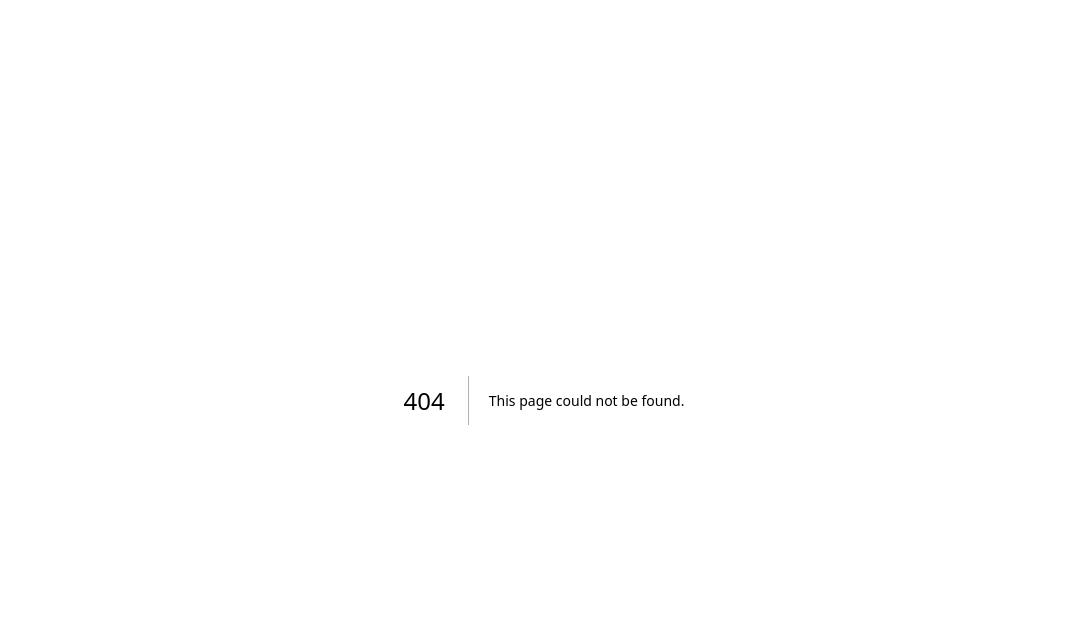
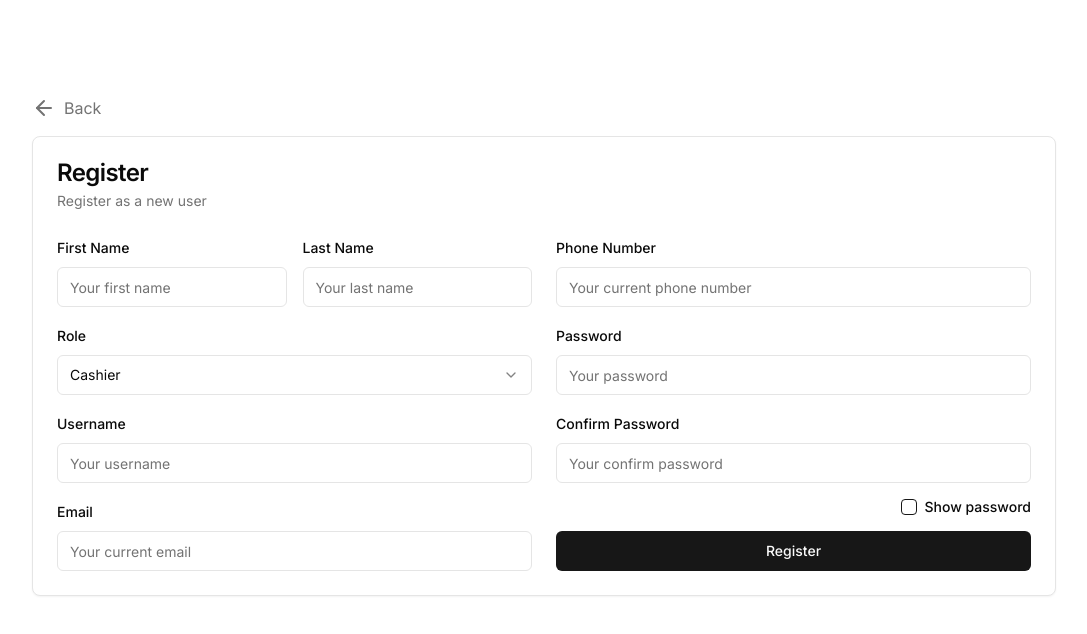
Before and after one commit to zidanhafiz/kohi-admin, a Next.js app: page /register in a window 1280 px wide. Before the commit this address had no page. Shown: the top 634 px of the page, without its empty margins (96-1183 px from the left). Built offline with nearby package versions, Linux system fonts and the light colour scheme.

Commit message:
feat: create register page

```diff
--- a/app/page.tsx
+++ b/app/page.tsx
@@ -9,6 +9,7 @@ import { useForm } from "react-hook-form";
 import { z } from "zod";
 import { useState } from "react";
 import { Checkbox } from "@/components/ui/checkbox";
+import Link from "next/link";
 
 const formSchema = z.object({
   username: z.string().min(5, {
@@ -46,6 +47,7 @@ export default function Home() {
           />
         </TabsContent>
       </Tabs>
+      <Link href='/register' className="w-fit block my-4 mx-auto text-center text-sm text-neutral-500">Create new account</Link>
     </main>
   );
 }
--- /dev/null
+++ b/app/register/page.tsx
@@ -0,0 +1,243 @@
+"use client";
+import { Button } from "@/components/ui/button";
+import { Card, CardContent, CardDescription, CardHeader, CardTitle } from "@/components/ui/card";
+import { Input } from "@/components/ui/input";
+import { Form, FormControl, FormField, FormItem, FormLabel, FormMessage } from "@/components/ui/form";
+import { zodResolver } from "@hookform/resolvers/zod";
+import { useForm } from "react-hook-form";
+import { z } from "zod";
+import { useState } from "react";
+import { Checkbox } from "@/components/ui/checkbox";
+import { Select, SelectContent, SelectItem, SelectTrigger, SelectValue } from "@/components/ui/select";
+import BackHomeButton from "@/components/BackHomeButton";
+
+const formSchema = z
+  .object({
+    firstName: z.string().min(2, {
+      message: "First name must be at least 2 characters.",
+    }),
+    lastName: z.string().min(2, {
+      message: "Last name must be at least 2 characters.",
+    }),
+    username: z.string().min(5, {
+      message: "Username must be at least 5 characters.",
+    }),
+    email: z.string().email({
+      message: "Invalid email address.",
+    }),
+    phone: z.string().min(10, {
+      message: "Phone number must be at least 10 characters.",
+    }),
+    password: z.string().min(8, {
+      message: "Password must be at least 8 characters.",
+    }),
+    confirmPassword: z.string().min(8, {
+      message: "Confirm password must be at least 8 characters.",
+    }),
+    role: z.enum(["cashier", "admin"]),
+  })
+  .refine((data) => data.password === data.confirmPassword, {
+    message: "Password and confirm password must be the same.",
+    path: ["confirmPassword"],
+  });
+
+type FormSchema = z.infer<typeof formSchema>;
+
+const RegisterPage = () => {
+  const [showPassword, setShowPassword] = useState<boolean>(false);
+  const form = useForm<FormSchema>({
+    resolver: zodResolver(formSchema),
+    defaultValues: {
+      firstName: "",
+      lastName: "",
+      username: "",
+      email: "",
+      phone: "",
+      password: "",
+      confirmPassword: "",
+      role: "cashier",
+    },
+  });
+
+  const onSubmit = (values: FormSchema) => {
+    console.log("hello world")
+    console.log(values);
+  };
+
+  return (
+    <div className="p-6 grid justify-center lg:py-20">
+      <BackHomeButton />
+      <Card className='max-w-5xl'>
+        <CardHeader>
+          <CardTitle>Register</CardTitle>
+          <CardDescription>Register as a new user</CardDescription>
+        </CardHeader>
+        <CardContent>
+          <Form {...form}>
+            <form
+              onSubmit={form.handleSubmit(onSubmit)}
+              className='grid md:grid-cols-2 gap-x-6 gap-y-4'
+            >
+              <section className="grid gap-y-4">
+                <section className="grid grid-cols-2 gap-x-4">
+                  <FormField
+                    control={form.control}
+                    name='firstName'
+                    render={({ field }) => (
+                      <FormItem>
+                        <FormLabel>First Name</FormLabel>
+                        <FormControl>
+                          <Input
+                            placeholder='Your first name'
+                            {...field}
+                          />
+                        </FormControl>
+                        <FormMessage />
+                      </FormItem>
+                    )}
+                  />
+                  <FormField
+                    control={form.control}
+                    name='lastName'
+                    render={({ field }) => (
+                      <FormItem>
+                        <FormLabel>Last Name</FormLabel>
+                        <FormControl>
+                          <Input
+                            placeholder='Your last name'
+                            {...field}
+                          />
+                        </FormControl>
+                        <FormMessage />
+                      </FormItem>
+                    )}
+                  />
+                </section>
+                <FormField
+                  control={form.control}
+                  name='role'
+                  render={({ field }) => (
+                    <FormItem>
+                      <FormLabel>Role</FormLabel>
+                      <Select
+                        onValueChange={field.onChange}
+                        defaultValue={field.value}
+                      >
+                        <FormControl>
+                          <SelectTrigger>
+                            <SelectValue placeholder='Select a role' />
+                          </SelectTrigger>
+                        </FormControl>
+                        <SelectContent>
+                          <SelectItem value='cashier'>Cashier</SelectItem>
+                          <SelectItem value='admin'>Admin</SelectItem>
+                        </SelectContent>
+                      </Select>
+                      <FormMessage />
+                    </FormItem>
+                  )}
+                />
+                <FormField
+                  control={form.control}
+                  name='username'
+                  render={({ field }) => (
+                    <FormItem>
+                      <FormLabel>Username</FormLabel>
+                      <FormControl>
+                        <Input
+                          placeholder='Your username'
+                          {...field}
+                        />
+                      </FormControl>
+                      <FormMessage />
+                    </FormItem>
+                  )}
+                />
+                <FormField
+                  control={form.control}
+                  name='email'
+                  render={({ field }) => (
+                    <FormItem>
+                      <FormLabel>Email</FormLabel>
+                      <FormControl>
+                        <Input
+                          type='email'
+                          placeholder='Your current email'
+                          {...field}
+                        />
+                      </FormControl>
+                      <FormMessage />
+                    </FormItem>
+                  )}
+                />
+              </section>
+              <section className="grid gap-y-4">
+                <FormField
+                  control={form.control}
+                  name='phone'
+                  render={({ field }) => (
+                    <FormItem>
+                      <FormLabel>Phone Number</FormLabel>
+                      <FormControl>
+                        <Input
+                          placeholder='Your current phone number'
+                          {...field}
+                        />
+                      </FormControl>
+                      <FormMessage />
+                    </FormItem>
+                  )}
+                />
+                <FormField
+                  control={form.control}
+                  name='password'
+                  render={({ field }) => (
+                    <FormItem>
+                      <FormLabel>Password</FormLabel>
+                      <FormControl>
+                        <Input
+                          type={showPassword ? "text" : "password"}
+                          placeholder='Your password'
+                          {...field}
+                        />
+                      </FormControl>
+                      <FormMessage />
+                    </FormItem>
+                  )}
+                />
+                <FormField
+                  control={form.control}
+                  name='confirmPassword'
+                  render={({ field }) => (
+                    <FormItem>
+                      <FormLabel>Confirm Password</FormLabel>
+                      <FormControl>
+                        <Input
+                          type={showPassword ? "text" : "password"}
+                          placeholder='Your confirm password'
+                          {...field}
+                        />
+                      </FormControl>
+                      <FormMessage />
+                    </FormItem>
+                  )}
+                />
+                <div className='flex items-center gap-x-2 justify-end'>
+                  <Checkbox
+                    id='showPassword'
+                    checked={showPassword}
+                    onCheckedChange={(e) => setShowPassword(!showPassword)}
+                  />
+                  <FormLabel htmlFor='showPassword'>Show password</FormLabel>
+                </div>
+                <Button type='submit'>Register</Button>
+              </section>
+            </form>
+          </Form>
+        </CardContent>
+      </Card>
+    </div>
+  );
+};
+
+export default RegisterPage;
--- /dev/null
+++ b/components/BackHomeButton.tsx
@@ -0,0 +1,13 @@
+import { ArrowLeft } from "lucide-react"
+import Link from "next/link"
+
+const BackHomeButton = () => {
+  return (
+    <Link href='/' className="flex items-center gap-2 my-4 w-fit text-neutral-500">
+      <ArrowLeft />
+      Back
+    </Link>
+  )
+}
+
+export default BackHomeButton
```
